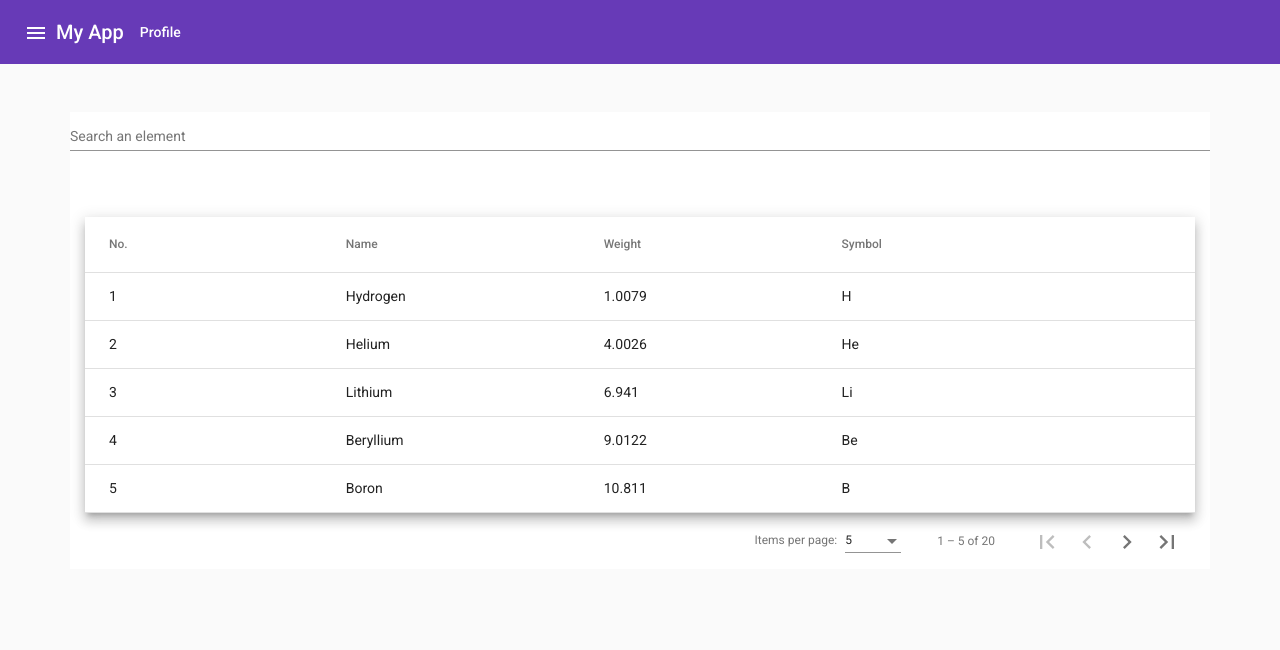
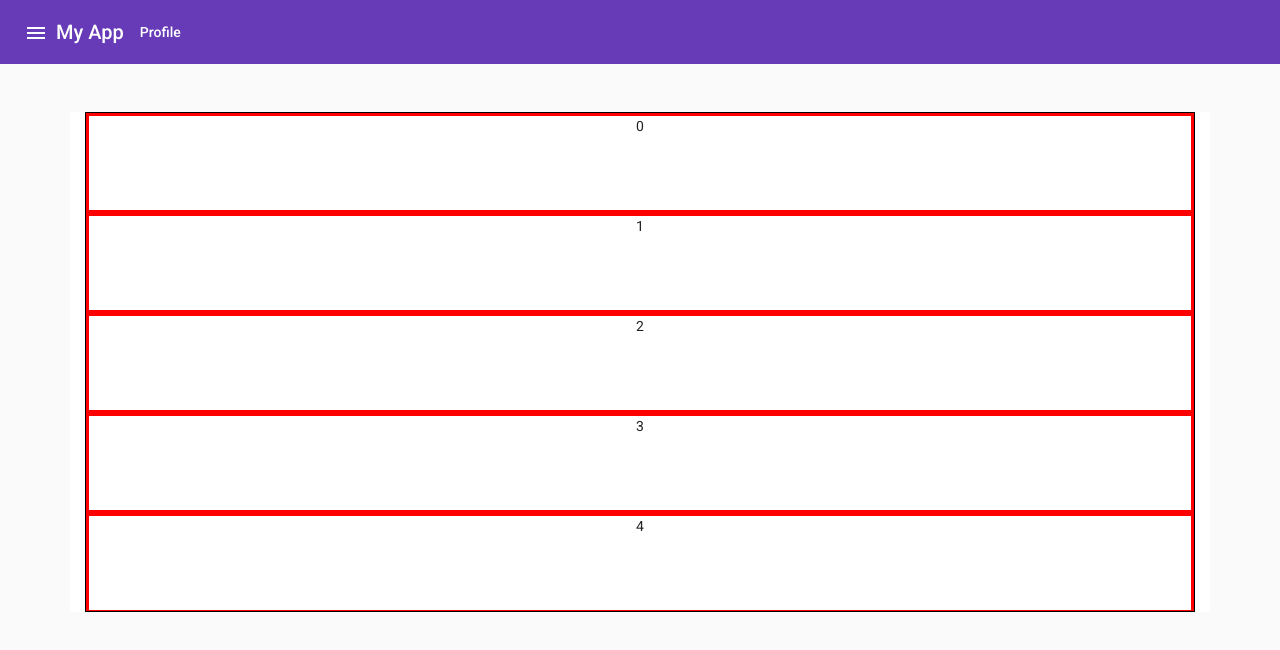
Before and after one commit to Gerguevara/angular-material-class, an Angular app: page / in a window 1280 px wide. Shown: the top 650 px of the page. Built offline with nearby package versions, Linux system fonts and the light colour scheme.

Commit message:
virtualdome done

```diff
--- a/src/app/app.component.html
+++ b/src/app/app.component.html
@@ -39,50 +39,16 @@
   <mat-drawer-content>
     <!-- content should be here -->
     <main class="container">
-      <div class="row mt-5 mb-2">
-        <mat-form-field>
-          <input matInput placeholder="Search an element" (keyup)="applyFilter($event.target.value)">
-        </mat-form-field>
+      <div class="row mt-5">
+        <div class="col">
+          <cdk-virtual-scroll-viewport itemSize="100" class="example-viewport">
+            <div class="test" *cdkVirtualFor = "let number of numbers">
+              {{number}}
+            </div>
+          </cdk-virtual-scroll-viewport>
+        </div>
       </div>
 
-      <div class="row mt-5">
-        <div class="col  d-flex justify-content-center">
-
-          <table mat-table [dataSource]="dataSource" matSort class="mat-elevation-z8">
-
-            <!--- Note that these columns can be defined in any order.
-                  The actual rendered columns are set as a property on the row definition" -->
-
-            <!-- Position Column -->
-            <ng-container matColumnDef="position">
-              <th mat-header-cell *matHeaderCellDef  mat-sort-header> No. </th>
-              <td mat-cell *matCellDef="let element"> {{element.position}} </td>
-            </ng-container>
-
-            <!-- Name Column -->
-            <ng-container matColumnDef="name">
-              <th mat-header-cell *matHeaderCellDef  mat-sort-header> Name </th>
-              <td mat-cell *matCellDef="let element"> {{element.name}} </td>
-            </ng-container>
-
-            <!-- Weight Column -->
-            <ng-container matColumnDef="weight">
-              <th mat-header-cell *matHeaderCellDef  mat-sort-header> Weight </th>
-              <td mat-cell *matCellDef="let element"> {{element.weight}} </td>
-            </ng-container>
-
-            <!-- Symbol Column -->
-            <ng-container matColumnDef="symbol">
-              <th mat-header-cell *matHeaderCellDef  mat-sort-header> Symbol </th>
-              <td mat-cell *matCellDef="let element"> {{element.symbol}} </td>
-            </ng-container>
-
-            <tr mat-header-row *matHeaderRowDef="displayedColumns"></tr>
-            <tr mat-row *matRowDef="let row; columns: displayedColumns;"></tr>
-          </table>
-        </div>
-      </div>
-      <mat-paginator [pageSizeOptions]="[5, 10, 20]" showFirstLastButtons></mat-paginator>
     </main>
     <!-- content should be here -->
   </mat-drawer-content>
--- a/src/app/app.component.ts
+++ b/src/app/app.component.ts
@@ -1,38 +1,9 @@
 import { Component, ViewChild, AfterViewInit } from '@angular/core';
-import { MatTableDataSource } from '@angular/material/table';
-import { MatSort } from '@angular/material/sort';
-import {MatPaginator} from '@angular/material/paginator';
+
 
 // interface para tipo de datos (opcional) pero buena practica
-export interface PeriodicElement {
-  name: string;
-  position: number;
-  weight: number;
-  symbol: string;
-}
 
-const ELEMENT_DATA: PeriodicElement[] = [
-  {position: 1, name: 'Hydrogen', weight: 1.0079, symbol: 'H'},
-  {position: 2, name: 'Helium', weight: 4.0026, symbol: 'He'},
-  {position: 3, name: 'Lithium', weight: 6.941, symbol: 'Li'},
-  {position: 4, name: 'Beryllium', weight: 9.0122, symbol: 'Be'},
-  {position: 5, name: 'Boron', weight: 10.811, symbol: 'B'},
-  {position: 6, name: 'Carbon', weight: 12.0107, symbol: 'C'},
-  {position: 7, name: 'Nitrogen', weight: 14.0067, symbol: 'N'},
-  {position: 8, name: 'Oxygen', weight: 15.9994, symbol: 'O'},
-  {position: 9, name: 'Fluorine', weight: 18.9984, symbol: 'F'},
-  {position: 10, name: 'Neon', weight: 20.1797, symbol: 'Ne'},
-  {position: 11, name: 'Sodium', weight: 22.9897, symbol: 'Na'},
-  {position: 12, name: 'Magnesium', weight: 24.305, symbol: 'Mg'},
-  {position: 13, name: 'Aluminum', weight: 26.9815, symbol: 'Al'},
-  {position: 14, name: 'Silicon', weight: 28.0855, symbol: 'Si'},
-  {position: 15, name: 'Phosphorus', weight: 30.9738, symbol: 'P'},
-  {position: 16, name: 'Sulfur', weight: 32.065, symbol: 'S'},
-  {position: 17, name: 'Chlorine', weight: 35.453, symbol: 'Cl'},
-  {position: 18, name: 'Argon', weight: 39.948, symbol: 'Ar'},
-  {position: 19, name: 'Potassium', weight: 39.0983, symbol: 'K'},
-  {position: 20, name: 'Calcium', weight: 40.078, symbol: 'Ca'},
-];
+
 
 export interface DialogData {
   animal: string;
@@ -44,28 +15,21 @@ export interface DialogData {
   templateUrl: './app.component.html',
   styleUrls: ['./app.component.css']
 })
-export class AppComponent implements AfterViewInit {
+export class AppComponent  {
 
-  @ViewChild(MatSort) sort: MatSort;
-  @ViewChild(MatPaginator) paginator: MatPaginator;
 
   title = 'Material-Tutorial';
   openend = false; // por el sidebar
-  constructor() { }
-  displayedColumns: string[] = ['position', 'name', 'weight', 'symbol']; // cabecera
-  dataSource = new MatTableDataSource(ELEMENT_DATA); // toma la data de este array que debe coinciir
 
+  numbers: number[]  = []
+  constructor() {
 
+    for (let i = 0; i < 1000; i++){
+      this.numbers.push(i)
+    }
 
-  ngAfterViewInit() {
-    this.dataSource.sort = this.sort;
-    this.dataSource.paginator = this.paginator;
   }
 
-// metodo para filtar
-  applyFilter(filterText: string): void {
-    this.dataSource.filter = filterText.trim().toLocaleLowerCase();
-  }
 }
 
 /**
--- a/src/app/material/material.module.ts
+++ b/src/app/material/material.module.ts
@@ -12,12 +12,13 @@ import {MatFormFieldModule} from '@angular/material/form-field';
 import { MatInputModule } from '@angular/material/input';
 import {MatTableModule} from '@angular/material/table';
 import { MatSortModule } from '@angular/material/sort';
-import {MatPaginatorModule} from '@angular/material/paginator';
+import { MatPaginatorModule } from '@angular/material/paginator';
+import {ScrollingModule} from '@angular/cdk/scrolling';
 
 const MaterialComponents = [
   MatSidenavModule, MatToolbarModule, MatListModule, MatIconModule, MatButtonModule, MatMenuModule
   ,MatDividerModule, MatStepperModule, MatFormFieldModule, MatInputModule, MatTableModule, MatSortModule,
-  MatPaginatorModule
+  MatPaginatorModule, ScrollingModule
 ];
 
 @NgModule({
--- a/src/styles.css
+++ b/src/styles.css
@@ -58,3 +58,17 @@ table {
 mat-form-field{
   width: 100%;
 }
+
+.test{
+  width: 100%;
+  border: solid red;
+  text-align: center;
+  height: 100px;
+}
+
+
+.example-viewport {
+  height: 500px;
+  width: 100%;
+  border: 1px solid black;
+}
```
